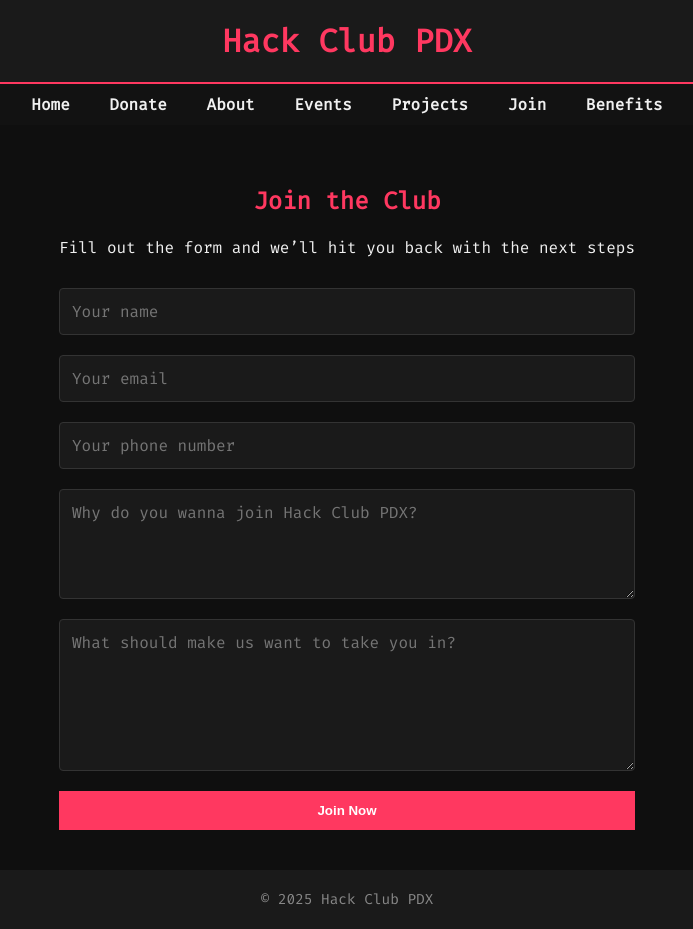
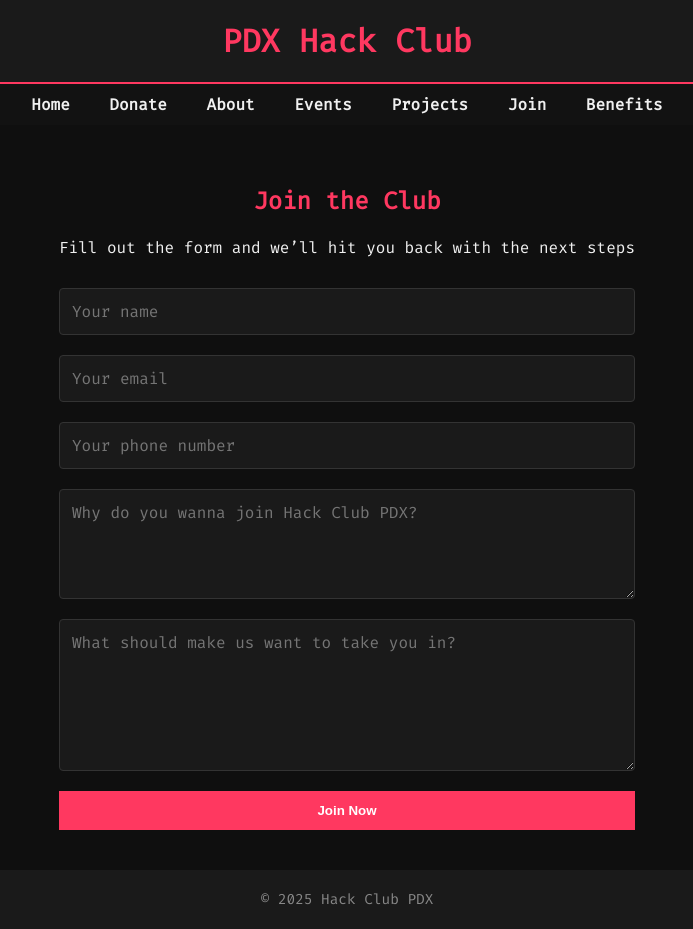
Before and after one commit to pdxhackclub/pdxhackclub.github.com, a plain HTML site: page join.html in a window 1280 px wide. Shown: the whole page, without its empty margins (293-986 px from the left). Drawn offline with Linux system fonts and the light colour scheme.

Commit message:
Update join.html

```diff
--- a/join.html
+++ b/join.html
@@ -112,7 +112,7 @@
 <body>
   <div class="wrapper">
     <header>
-      <h1>Hack Club PDX</h1>
+      <h1>PDX Hack Club</h1>
     </header>
 
     <nav>
```
